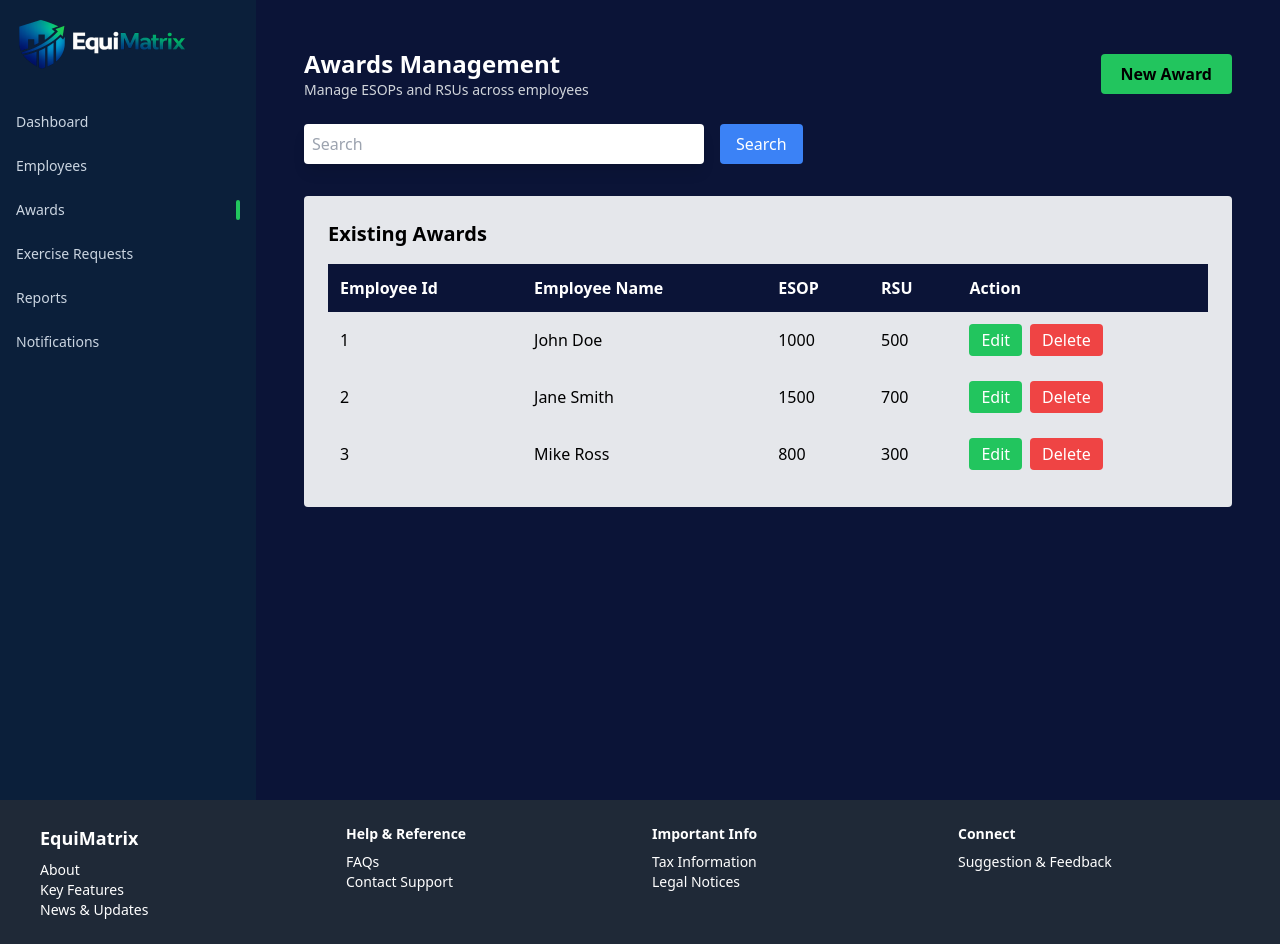
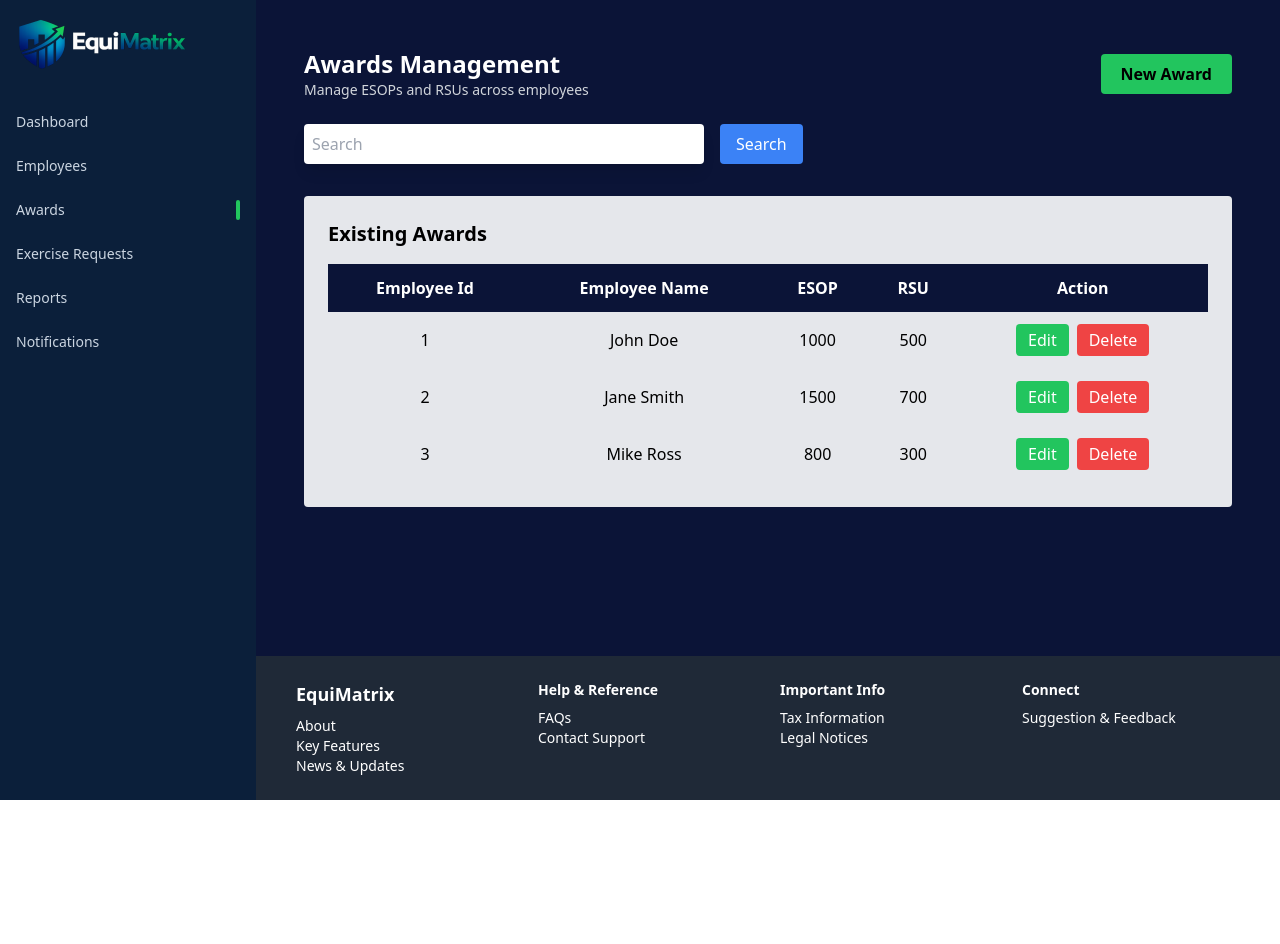
Before and after one commit to VarshaShetty28/Equity_Award_Tracker_EquiMatrix, an Angular app in the folder FrontEnd/: page /admin/awards in a window 1280 px wide. After the commit the page ends 800 px from the top, so only its background shows below. Built offline with nearby package versions, Linux system fonts and the light colour scheme.

Commit message:
Added Awards updated

```diff
--- a/FrontEnd/src/app/features/admin/awards/awards.component.html
+++ b/FrontEnd/src/app/features/admin/awards/awards.component.html
@@ -41,11 +41,11 @@
       <!-- HEAD -->
       <thead class="bg-[#0B1437] text-white">
         <tr>
-          <th class="p-3 text-left">Employee Id</th>
-          <th class="p-3 text-left">Employee Name</th>
-          <th class="p-3 text-left">ESOP</th>
-          <th class="p-3 text-left">RSU</th>
-          <th class="p-3 text-left">Action</th>
+          <th class="p-3 text-center">Employee Id</th>
+          <th class="p-3 text-center">Employee Name</th>
+          <th class="p-3 text-center">ESOP</th>
+          <th class="p-3 text-center">RSU</th>
+          <th class="p-3 text-center">Action</th>
         </tr>
       </thead>
 
@@ -53,12 +53,12 @@
       <tbody>
         <tr *ngFor="let award of awards" class="border-b">
 
-          <td class="p-3">{{ award.id }}</td>
-          <td class="p-3">{{ award.name }}</td>
-          <td class="p-3">{{ award.esop }}</td>
-          <td class="p-3">{{ award.rsu }}</td>
+          <td class="p-3 text-center">{{ award.id }}</td>
+          <td class="p-3 text-center">{{ award.name }}</td>
+          <td class="p-3 text-center">{{ award.esop }}</td>
+          <td class="p-3 text-center">{{ award.rsu }}</td>
 
-          <td class="p-3 flex gap-2">
+          <td class="p-3 flex justify-center items-center gap-2">
             <button class="bg-green-500 text-white px-3 py-1 rounded">
               Edit
             </button>
--- a/FrontEnd/src/app/features/admin/awards/create-award/create-award.component.html
+++ b/FrontEnd/src/app/features/admin/awards/create-award/create-award.component.html
@@ -46,7 +46,7 @@
       </label>
       <select
         formControlName="grantType"
-        class="w-full border rounded px-3 py-2 bg-white"
+        class="w-full border rounded px-3 py-2 bg-white text-black"
       >
         <option value="" disabled>Select grant type</option>
         <option *ngFor="let type of grantTypes()" [value]="type" class="text-gray-800">
@@ -120,4 +120,3 @@
 
   </form>
 </div>
-``
--- a/FrontEnd/src/app/shared/layout/layout.component.html
+++ b/FrontEnd/src/app/shared/layout/layout.component.html
@@ -1,25 +1,24 @@
 <!-- PAGE WRAPPER -->
-<div class="min-h-screen bg-[#0B1437] flex flex-col">
+<div class="min-h-screen bg-[#0B1437] flex overflow-hidden">
 
-  <!-- CONTENT AREA (Sidebar + Main content) -->
-  <div class="flex flex-1">
+  <!-- SIDEBAR (FIXED) -->
+  <aside class="fixed top-0 left-0 h-screen w-64 bg-[#0B1437] z-50">
+    <app-admin-nav-bar></app-admin-nav-bar>
+  </aside>
 
-    <!-- Sidebar -->
-    <app-admin-nav-bar></app-admin-nav-bar>
+  <!-- MAIN AREA (content + footer flow naturally) -->
+  <div class="ml-64 flex-1 flex flex-col min-h-screen">
 
-    <!-- Main Content -->
-    <div class="flex-1 flex flex-col bg-[#0B1437] text-white">
+    <!-- SCROLLABLE CONTENT -->
+    <main class="flex-1 overflow-y-auto bg-[#0B1437] text-white p-6">
+      <router-outlet></router-outlet>
+    </main>
 
-      <!-- Pages will load here -->
-      <div class="p-6 flex-1">
-        <router-outlet></router-outlet>
-      </div>
-
-    </div>
+    <!-- FOOTER (normal flow, NOT fixed) -->
+    <footer class="bg-[#0B1437]">
+      <app-footer></app-footer>
+    </footer>
 
   </div>
 
-  <!-- FOOTER (FULL WIDTH) -->
-  <app-footer></app-footer>
-
 </div>
```
